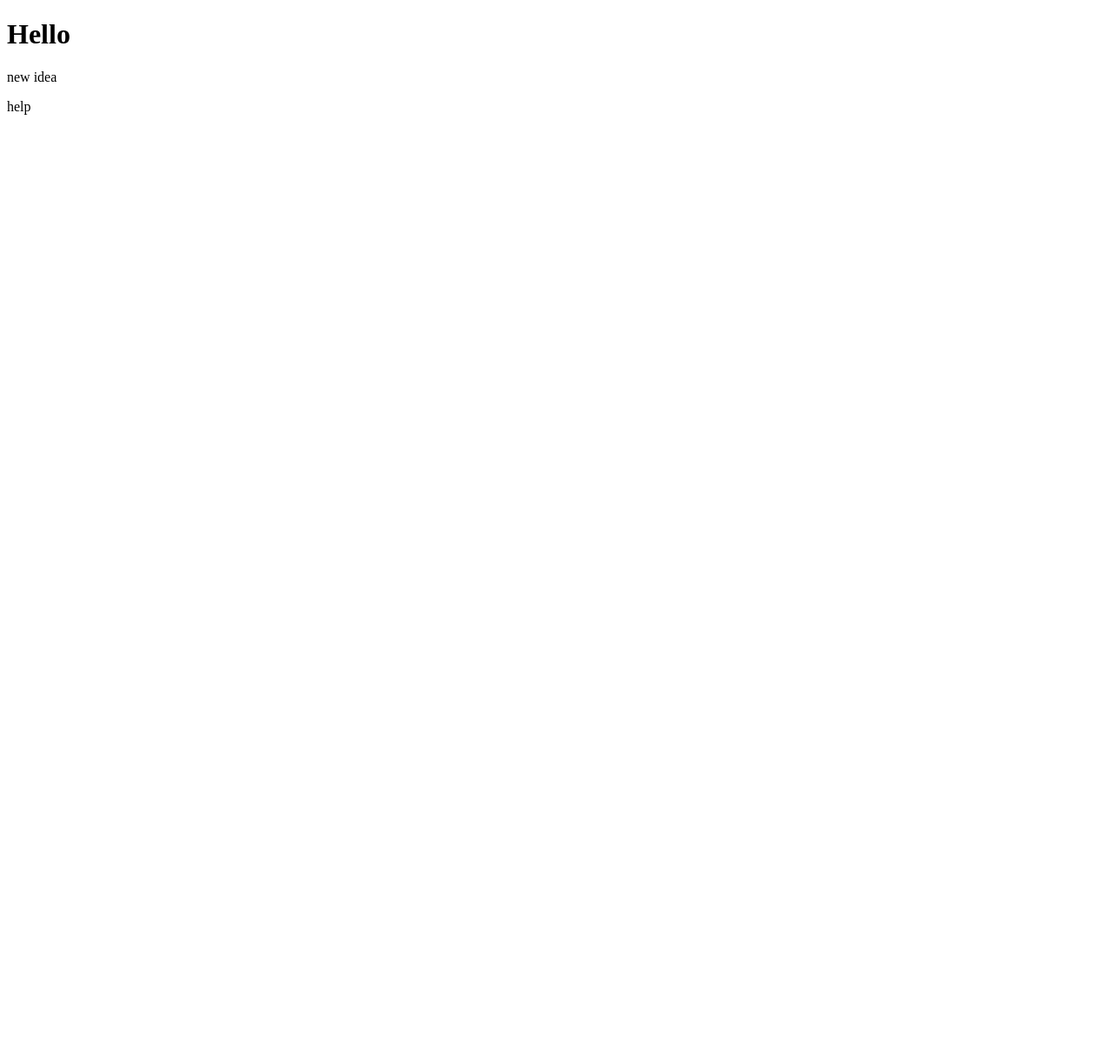
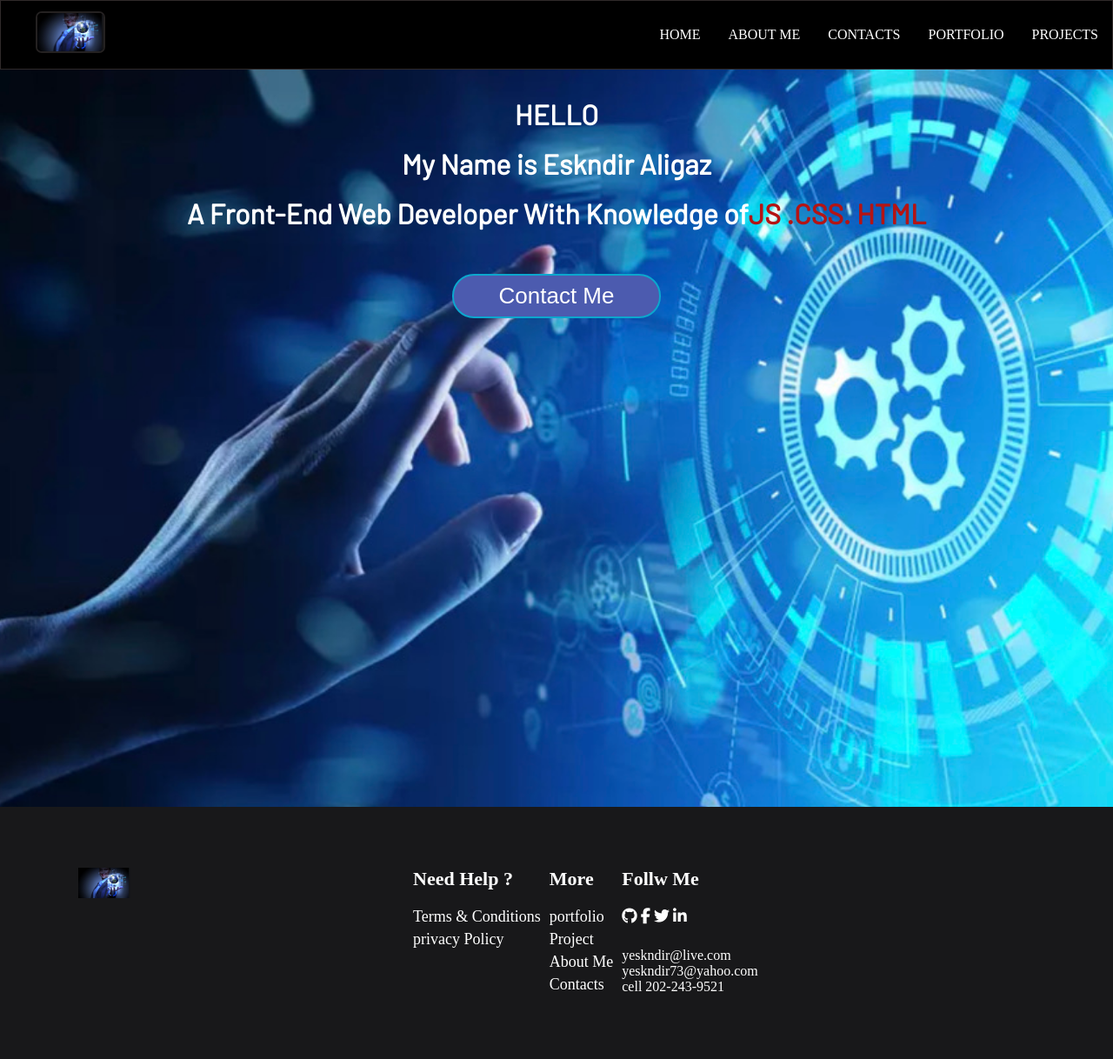
Before and after one commit to yesk-al/PortfolioProjects, a plain HTML site: page index.html in a window 1280 px wide. Shown: the whole page at 87% size. Before the commit the page ends 800 px from the top, so only its background shows below. Drawn offline with Linux system fonts and the light colour scheme.

Commit message:
link the the web page

```diff
--- a/index.css
+++ b/index.css
@@ -0,0 +1,265 @@
+*{
+    box-sizing: border-box;
+}
+
+
+
+.navbar {
+    display: flex;
+    justify-content: space-between;
+    align-items: center;
+    background-color: black;
+    color: white;
+    height: 5rem;
+    border: 1px solid rgb(48, 42, 42);
+}
+.navbar img{
+    width: 5rem;
+    margin-left: 2rem;
+    border: 2px solid rgb(36, 33, 33);
+    border-radius:  7px;
+}
+
+.brand-title{
+    font-size: 1.5rem;
+    margin: .5rem;
+}
+
+.navbar-links ul {
+    margin: 0;
+    padding: 0;
+    display: flex;
+}
+
+.navbar-links li {
+    list-style: none;
+}
+.navbar-links li a{
+    text-decoration: none;
+    color: white;
+    padding: 1rem;
+    display: block;
+
+
+}
+.navbar-links li:hover {
+    background-color: rgb(152, 182, 209);
+    border-radius: 9px;;
+
+}
+.toggle-button {
+    position: absolute;
+    top: .75rem;
+    right: 1rem;
+    display: none;
+    flex-direction: column;
+    justify-content: space-between;
+    width: 30px;
+    height: 21px;
+}
+
+.toggle-button .bar {
+    height: 3px;
+    width: 100%;
+    background-color: white;
+    border-radius:  10px;
+}
+
+/*------------------body-start--here---------*/
+body{
+    margin: 0;
+    padding: 0;
+    /* The image used */
+  background-image: url("../IMAGE/front.jpeg");
+  width: 100%;
+  max-height: 930px;
+
+  /* Center and scale the image nicely */
+  background-position: center;
+  background-repeat: no-repeat;
+  background-size: cover;
+
+  /* Needed to position the navbar */
+  position: relative;
+
+}
+.text-blocks{
+    font-family: barlow;
+    text-align: center;
+    color: white;
+    height: 1rem;
+
+
+}
+.text-blocks .top{
+margin-top: 2rem;
+}
+
+
+.button {
+  background-color: #4c5baf; /* Green */
+  border: none;
+  color: rgb(255, 255, 255);
+  padding: 8px 52px;
+  border-radius: 25px;
+  text-align: center;
+  text-decoration: none;
+  position: relative;
+  font-size: 26px;
+  margin: 4px 2px;
+  transition-duration: 0.4s;
+  cursor: pointer;
+  border: 2px solid #0ca7ce;
+  margin-top: 2rem;
+
+}
+/*---------------body--ends here--------*/
+
+
+/*------------------body @media here-----------*/
+ @media(max-width: 600px){
+     .text-blocks{
+         font-size: 10px;
+         margin-top: 32rem;
+         color: rgb(11, 22, 1);
+         text-align: center;
+
+
+     }
+     body{
+         background-image: url("../IMAGE/back-6.jpeg");
+  width: 100%;
+  max-height: 900px;
+
+
+     }
+ }
+/*------------------body @ media ends------*/
+
+
+/*--------------------footer start here---------------*/
+*{
+    margin: 0;
+    padding: 0;
+    list-style: none;
+    text-decoration: none;
+}
+.footer{
+    width: 100vw;
+    display: block;
+    overflow: hidden;
+    padding: 70px 0;
+    box-sizing: border-box;
+    background-color: #18181a;
+    margin-top: 50rem;
+
+}
+.inner_footer{
+    display: block;
+    margin: 0 auto;
+    width: 1100px;
+    height: 100%;
+}
+.inner_footer .logo_container{
+    width: 35%;
+    float: left;
+    height: 100%;
+    display: block;
+
+}
+.inner_footer .logo_container img{
+ width: 60px;
+
+}
+.inner_footer .footer_third{
+    width:  calc(21.66666667%-20px);
+    margin-right: 10px;
+    float: left;
+    height:  100%;
+}
+.inner_footer .footer_third:last-child{
+    margin-right: 0;
+}
+.inner_footer .footer_third h1{
+    font-family: 'aria';
+    font-size: 22px;
+    color: white;
+    display: block;
+    width: 100%;
+    margin-bottom: 20px;
+
+}
+.inner_footer .footer_third a{
+    font-family: 'aria';
+    font-size: 18px;
+    color: white;
+    display: block;
+    font-weight: 200;
+    width: 100%;
+    padding-bottom: 5px;
+}
+.inner_footer .footer_third li{
+    display: inline-block;
+    padding:  0;
+    font-size: 20px;
+}
+.inner_footer .footer_third span{
+    color: white;
+    font-family: 'aria';
+    font-size: 16px;
+    font-weight: 200;
+    display: block;
+    width: 100%;
+    padding-top: 20px;
+}
+
+@media(max-width: 600px){
+    .footer .inner_footer{
+        width: 90%;
+    }
+    .inner_footer .logo_container,
+    .inner_footer .footer_third{
+        width: 100%;
+        margin-bottom: 30px;
+    }
+    .footer{
+        margin-top: 7rem;
+    }
+}
+
+
+/*---------------------footer ends here---------------*/
+
+
+@media (max-width: 500px){
+    .toggle-button {
+        display: flex;
+    }
+
+    .navbar-links {
+        display: none;
+        width: 100%;
+    }
+
+    .navbar {
+        flex-direction:  column;
+        align-items: flex-start;
+    }
+
+    .navbar-links ul {
+        width: 100%;
+        flex-direction: column;
+    }
+
+    .navbar-links li {
+        text-align: center;
+    }
+
+    .navbar-links li a {
+        padding: .5rem 1rem;
+    }
+
+    .navbar-links.active {
+        display: flex;
+    }
+}
--- a/index.html
+++ b/index.html
@@ -1,14 +1,91 @@
 <!DOCTYPE html>
 <html lang="en">
 <head>
+    <link rel="preconnect" href="https://fonts.googleapis.com">
+<link rel="preconnect" href="https://fonts.gstatic.com" crossorigin>
+<link href="https://fonts.googleapis.com/css2?family=Barlow:wght@100;400&family=Lato&display=swap" rel="stylesheet">
+    <link rel="stylesheet" href="background_style.css">
+    <link rel="stylesheet" href="index.css">
+
+    <script src="index.js" defer></script>
     <meta charset="UTF-8">
     <meta http-equiv="X-UA-Compatible" content="IE=edge">
     <meta name="viewport" content="width=device-width, initial-scale=1.0">
-    <title>Document</title>
+    <title>Responsive navbar</title>
 </head>
 <body>
-    <h1>Hello</h1>
-    <p>new idea</p>
-    <p>help</p>
+ <nav class="navbar">
+     <div class="brand-title"><img src="../IMAGE/back-2.png"></div>
+     <a href="#" class ="toggle-button">
+         <span class="bar"></span>
+         <span class="bar"></span>
+         <span class="bar"></span>
+     </a>
+     <div class="navbar-links">
+         <ul>
+             <li><a href="./index.html">HOME</a></li>
+             <li><a href="./ABOUT ME/about.html">ABOUT ME</a></li>
+             <li><a href="./CONTACTS/contact.html">CONTACTS</a></li>
+             <li><a href="./PORTFOLIO/portfolio.html">PORTFOLIO</a></li>
+             <li><a href="./PROJECTS/project.html">PROJECTS</a></li>
+
+
+         </ul>
+     </div>
+ </nav>
+ <!------------------------------------navbar up-->
+ <!--------------------------body start here------>
+
+  <div class="text-blocks">
+      <div class="top">
+       <h1>HELLO</h1><br>
+    <h1> My Name is Eskndir Aligaz</h1><br>
+    <h1>A Front-End Web Developer With Knowledge of<span style="color: rgb(180, 20, 20);">JS .CSS. HTML</span></h1><br>
+
+       <a href="../CONTACTS/contact.html">
+       <button class="button">Contact Me</button>
+      </a>
+    </div>
+  </div>
+
+ <!-----------------------body ends-here-------->
+ <!-----------------------footer start here-->
+ <div class="footer">
+        <div class="inner_footer">
+            <div class="logo_container">
+                <img src="../IMAGE/back-2.png">
+            </div>
+            <div class="footer_third">
+                <h1>Need Help ?</h1>
+                <a href="#">Terms &amp; Conditions</a>
+                <a href="#">privacy Policy</a>
+            </div>
+            <div class="footer_third">
+                <h1>More</h1>
+                <a href="../PORTFOLIO/portfolio.html">portfolio</a>
+                <a href="../PROJECTS/project.html">Project</a>
+                <a href="../ABOUT ME/about.html">About Me</a>
+                <a href="../CONTACTS/contact.html">Contacts</a>
+
+            </div>
+            <div class="footer_third">
+                <h1>Follw Me</h1>
+                <li><a href="https://github.com/yesk-al"><i class="fa fa-github"></i></a></li>
+                <li><a href="#"><i class="fa fa-facebook"></i></a></li>
+                <li><a href="https://twitter.com/YimamEskndir"><i class="fa fa-twitter"></i></a></li>
+                <li><a href="https://www.linkedin.com/in/eskndir-yimam-327953223/"><i class="fa fa-linkedin"></i></a></li><br>
+                <span>
+
+                    yeskndir@live.com<br>
+                    yeskndir73@yahoo.com<br>
+                    cell 202-243-9521<br>
+                </span>
+
+
+            </div>
+        </div>
+
+    </div>
+   <script src="https://kit.fontawesome.com/9039eda02b.js" crossorigin="anonymous"></script>
 </body>
 </html>
--- a/index.js
+++ b/index.js
@@ -0,0 +1,6 @@
+const toggleButton = document.getElementsByClassName('toggle-button')[0]
+const navbarLinks = document.getElementsByClassName('navbar-links')[0]
+
+toggleButton.addEventListener('click', () => {
+    navbarLinks.classList.toggle('active')
+})
```
